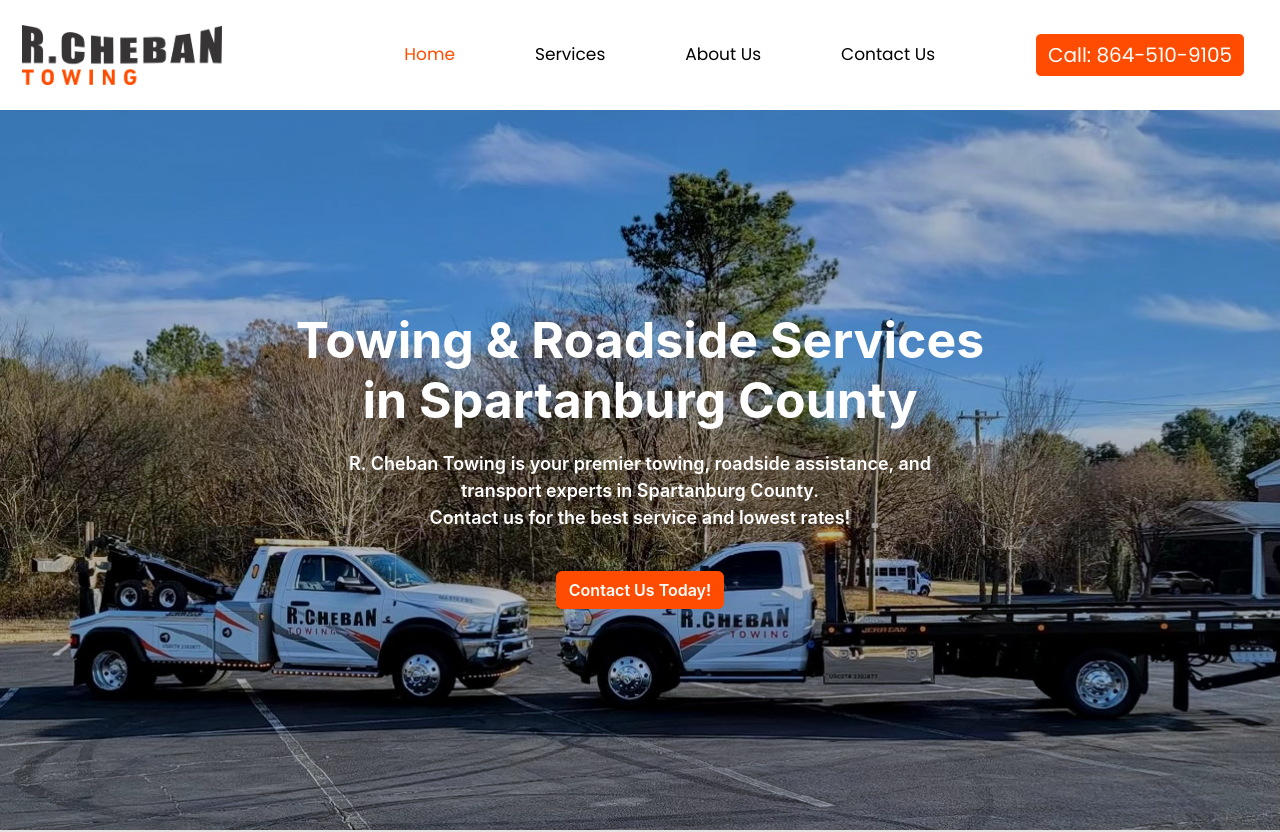
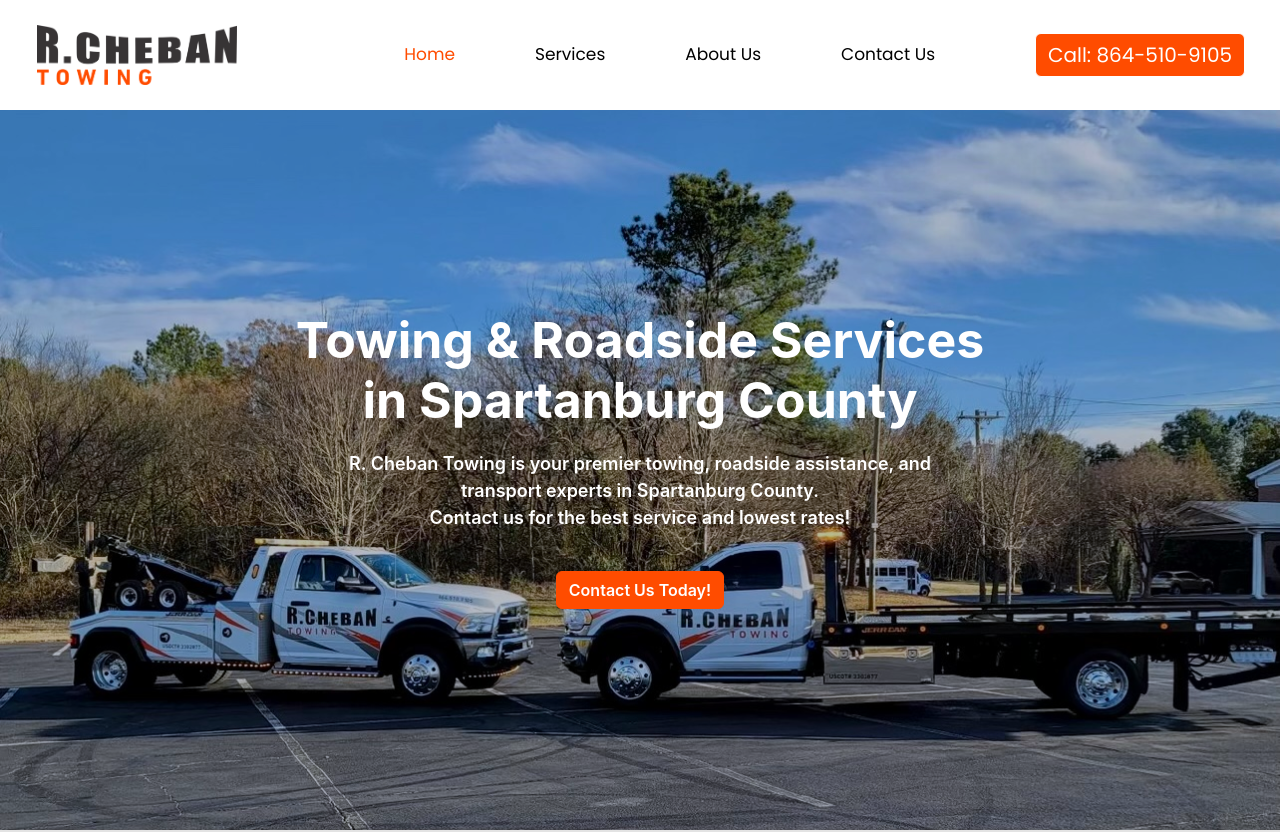
Before and after one commit to DanBan451/cheban-towing, a React (Create React App) app: page / in a window 1280 px wide. Shown: the top 832 px of the page. Built offline with nearby package versions, Linux system fonts and the light colour scheme.

Commit message:
fixed few issues

```diff
--- a/public/index.html
+++ b/public/index.html
@@ -24,7 +24,7 @@
       work correctly both with client-side routing and a non-root public URL.
       Learn how to configure a non-root public URL by running `npm run build`.
     -->
-    <title>React App</title>
+    <title>R.Cheban Towing</title>
   </head>
   <body>
     <noscript>You need to enable JavaScript to run this app.</noscript>
--- a/src/styles/navbar.module.css
+++ b/src/styles/navbar.module.css
@@ -9,7 +9,7 @@
 }
 .logo {
   width: 200px;
-  margin-left: -15px;
+  /* margin-left: -15px; */
 }
 a.navlink.nav-link {
   color: red;
@@ -20,7 +20,7 @@
   font-size: 17px;
   font-family: 'Poppins', sans-serif;
   color: black;
-  /* padding: 15px;     */
+  padding: 15px;
 }
 .navLink:hover {
   color: #FF4C00;
```
Also changed, not shown: 1 other file (tests, documents, lock files or other folders).
